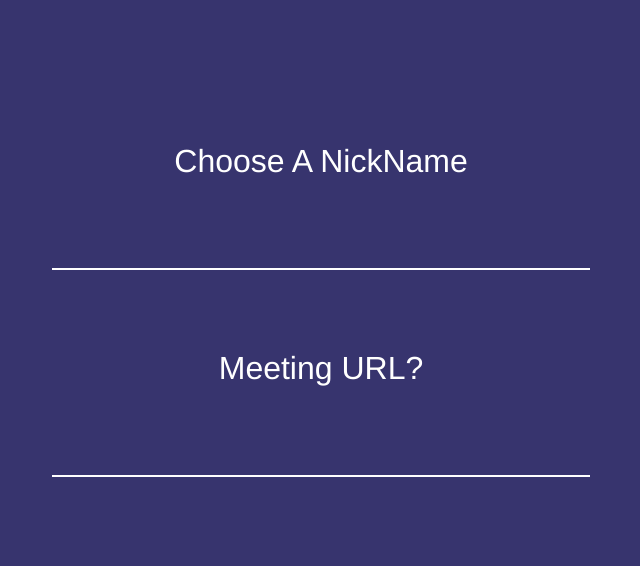
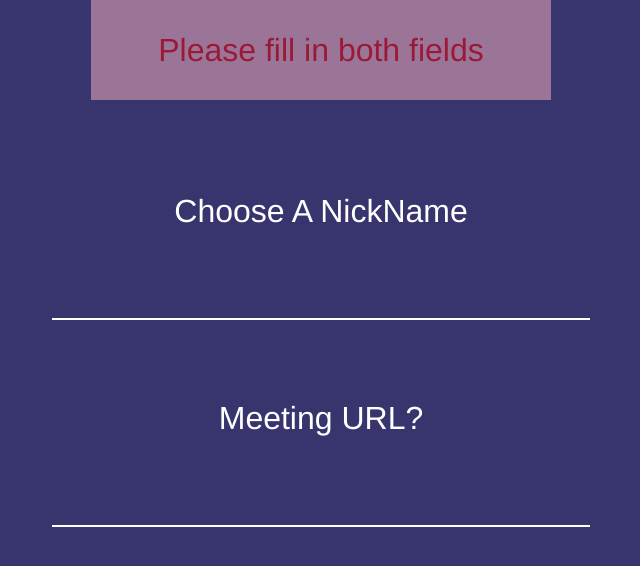
Before and after one commit to pairme/front-end, a React (Create React App) app: page / in a window 1280 px wide. Shown: the top 566 px of the page, without its empty margins (319-959 px from the left). Built offline with nearby package versions, Linux system fonts and the light colour scheme; no server answers.

Commit message:
error div

```diff
--- a/src/components/UserInfoInput.js
+++ b/src/components/UserInfoInput.js
@@ -1,4 +1,4 @@
-import React from "react";
+import React, { useState } from "react";
 import styled from "styled-components";
 
 const StyledUserInfoInput = styled.form`
@@ -10,6 +10,22 @@ const StyledUserInfoInput = styled.form`
   flex-flow: column;
   align-items: center;
   justify-content: center;
+  position: relative;
+  padding-top: 100px;
+  .error{
+    background-color: red;
+    width: 60%;
+    height: 100px;
+    background-color: lightpink;
+    color:red;
+    opacity: .5;
+    font-size: 2rem;
+    display: flex;
+    align-items: center;
+    justify-content: center;
+    position:absolute;
+    top: 0;
+  }
   label {
     width: 70%;
     text-align: center;
@@ -56,17 +72,19 @@ const UserInfoInput = ({
   userMeetingUrl,
   setUserMeetingUrl,
   setLoggedIn
-}) => (
+}) => {
+  const [error, setError] = useState(false)
+  return (
     <StyledUserInfoInput
       onSubmit={() => {
         if (!userName || !userMeetingUrl) {
-        alert("one of the fields cannot be empty");
           setLoggedIn(false);
         } else {
           setLoggedIn(true);
         }
       }}
     >
+      <div className="error">Please fill in both fields</div>
       <label>Choose A NickName</label>
       <input
         onChange={e => setUserName(e.target.value)}
@@ -82,6 +100,7 @@ const UserInfoInput = ({
       />
       <input type="submit" className="button" value="" />
     </StyledUserInfoInput>
-);
+  )
+};
 
 export default UserInfoInput;
```
Lines whose indentation alone changed are shown as unchanged.
